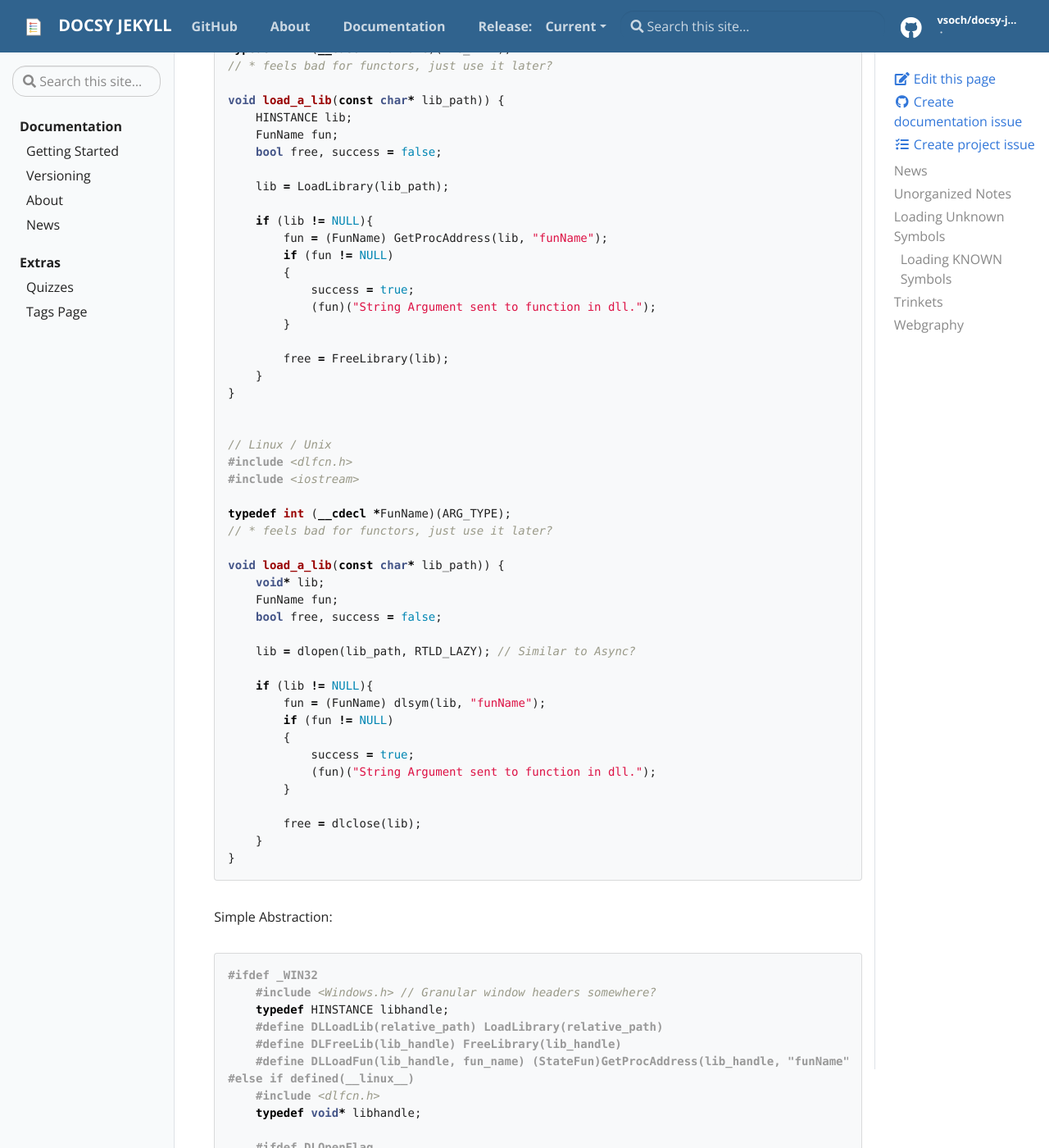
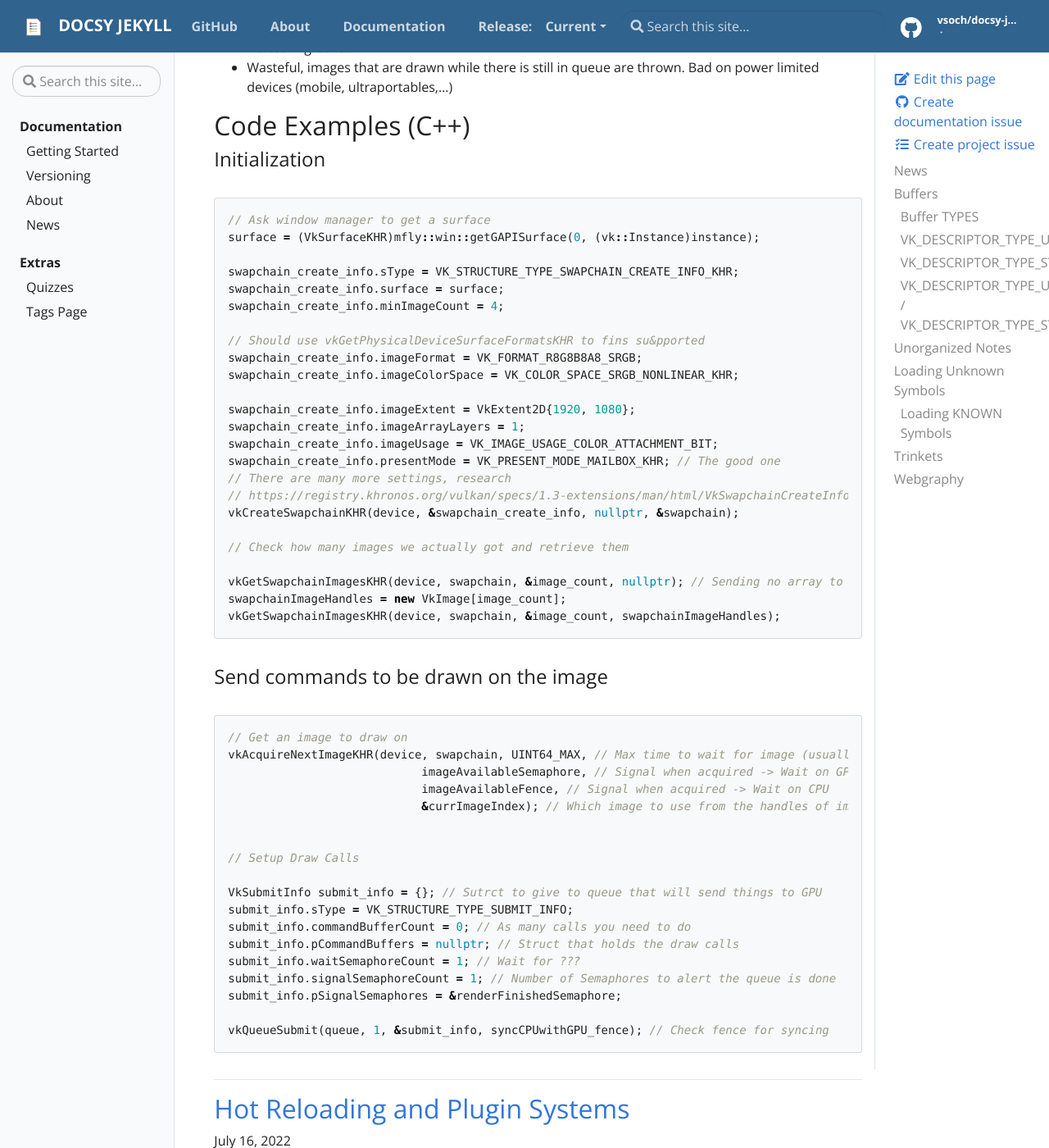
Before and after one commit to MarcFly/MarcFly-Learngine, a Jekyll site: the page built from jekyll_page/pages/news.md, in a window 1280 px wide and 1400 px high, scrolled down 3252 px. Shown: the whole window at 82% size. Built offline with Jekyll 4.4.1, drawn with Linux system fonts in a browser that asks for light colours; some of the changed text lies outside the part shown.

````diff
--- a/jekyll_page/_posts/2022-08-03-Vulkan_PresentationModes_Swapchain.md
+++ b/jekyll_page/_posts/2022-08-03-Vulkan_PresentationModes_Swapchain.md
@@ -81,3 +81,56 @@ Pros:
  - No tearing
 Cons:
  - Wasteful, images that are drawn while there is still in queue are thrown. Bad on power limited devices (mobile, ultraportables,...)
+
+
+## Code Examples (C++)
+
+### Initialization
+```c++
+// Ask window manager to get a surface
+surface = (VkSurfaceKHR)mfly::win::getGAPISurface(0, (vk::Instance)instance);
+
+swapchain_create_info.sType = VK_STRUCTURE_TYPE_SWAPCHAIN_CREATE_INFO_KHR;
+swapchain_create_info.surface = surface;
+swapchain_create_info.minImageCount = 4;
+
+// Should use vkGetPhysicalDeviceSurfaceFormatsKHR to fins su&pported
+swapchain_create_info.imageFormat = VK_FORMAT_R8G8B8A8_SRGB;
+swapchain_create_info.imageColorSpace = VK_COLOR_SPACE_SRGB_NONLINEAR_KHR;
+
+swapchain_create_info.imageExtent = VkExtent2D{1920, 1080};
+swapchain_create_info.imageArrayLayers = 1;
+swapchain_create_info.imageUsage = VK_IMAGE_USAGE_COLOR_ATTACHMENT_BIT;
+swapchain_create_info.presentMode = VK_PRESENT_MODE_MAILBOX_KHR; // The good one
+// There are many more settings, research
+// https://registry.khronos.org/vulkan/specs/1.3-extensions/man/html/VkSwapchainCreateInfoKHR.html
+vkCreateSwapchainKHR(device, &swapchain_create_info, nullptr, &swapchain);
+
+// Check how many images we actually got and retrieve them
+
+vkGetSwapchainImagesKHR(device, swapchain, &image_count, nullptr); // Sending no array to fill to get count
+swapchainImageHandles = new VkImage[image_count];
+vkGetSwapchainImagesKHR(device, swapchain, &image_count, swapchainImageHandles);
+```
+
+### Send commands to be drawn on the image
+```c++
+// Get an image to draw on
+vkAcquireNextImageKHR(device, swapchain, UINT64_MAX, // Max time to wait for image (usually as much as possible)
+                            imageAvailableSemaphore, // Signal when acquired -> Wait on GPU
+                            imageAvailableFence, // Signal when acquired -> Wait on CPU
+                            &currImageIndex); // Which image to use from the handles of images in the swapchain
+
+
+// Setup Draw Calls
+
+VkSubmitInfo submit_info = {}; // Sutrct to give to queue that will send things to GPU
+submit_info.sType = VK_STRUCTURE_TYPE_SUBMIT_INFO;
+submit_info.commandBufferCount = 0; // As many calls you need to do
+submit_info.pCommandBuffers = nullptr; // Struct that holds the draw calls
+submit_info.waitSemaphoreCount = 1; // Wait for ???
+submit_info.signalSemaphoreCount = 1; // Number of Semaphores to alert the queue is done
+submit_info.pSignalSemaphores = &renderFinishedSemaphore;
+
+vkQueueSubmit(queue, 1, &submit_info, syncCPUwithGPU_fence); // Check fence for syncing
+```
--- /dev/null
+++ b/jekyll_page/_posts/2022-08-06-Vulkan_Resources_Descriptors.md
@@ -0,0 +1,40 @@
+---
+title: "Understanding Vulkan: Resources and Descriptors"
+date: 2022-08-06
+categories: vulkan
+---
+
+## GPU Memory Model
+
+Shader Execution
+ 1. CPU Uploads to GPU VRAM
+ 2. GPU Transfer critical resources to L2 Cache (smaller)
+ 3. Each cluster of execution units receives part of the critical resources in their respective L1 Caches
+ 4. Execution Units work on their tasks
+
+## Resources
+Views of the memory in VRAM
+ - Buffers: Just Plain Old Data, arrays of bytes stored
+ - Images: Ararys of bytes with format information, can be multi-dimensional and may have metadata
+ - Samplers: Sample from Images at certain coordinates + Interpolate
+ - Acceleration Structures: Like Hierarchy Trres used for raytracing
+
+## Descriptors
+Describe how to acess, use, where it is located relative to other data, metadata and how to combine it with other resources.
+
+# Buffers
+When creating a buffer, you have to allocate a `VkMemory` to GPU and create a `VkBuffer` which represents a handle to that memory allocation.
+
+## Buffer TYPES
+
+### VK_DESCRIPTOR_TYPE_UNIFORM_BUFFER
+Read Only Data which is loaded down to L1 caches during the execution of a command
+
+### VK_DESCRIPTOR_TYPE_STORAGE_BUFFER
+Read/Write Data which is loaded down to L1 caches during the execution of a command. Accepts atomic operations but in the L2 cache. They can also be stored back from shader to VRAM.
+
+### VK_DESCRIPTOR_TYPE_UNIFORM_TEXEL_BUFFER / VK_DESCRIPTOR_TYPE_STORAGE_TEXEL_BUFFER
+Optional type of buffer which allows for formatted upload such as representing as vec3/vec/...
+*Don't really understand for now
+
+It basically generates a `VkBufferView` which provides info on how to handle the data in the buffer.
````
Also changed, not shown: 6 other files.
